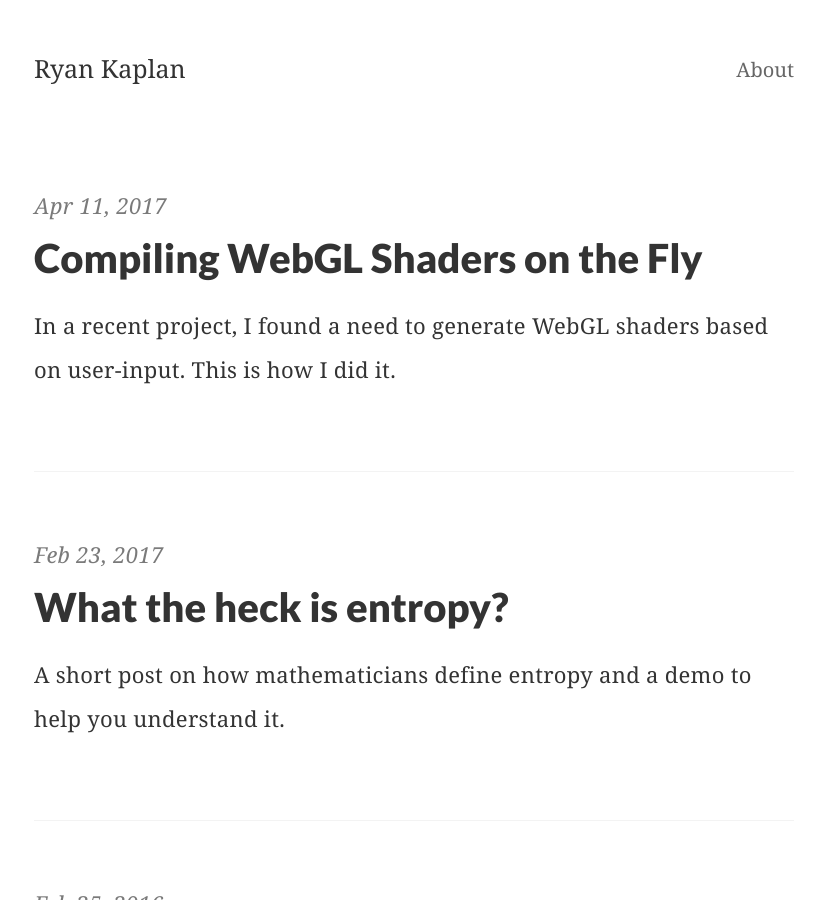
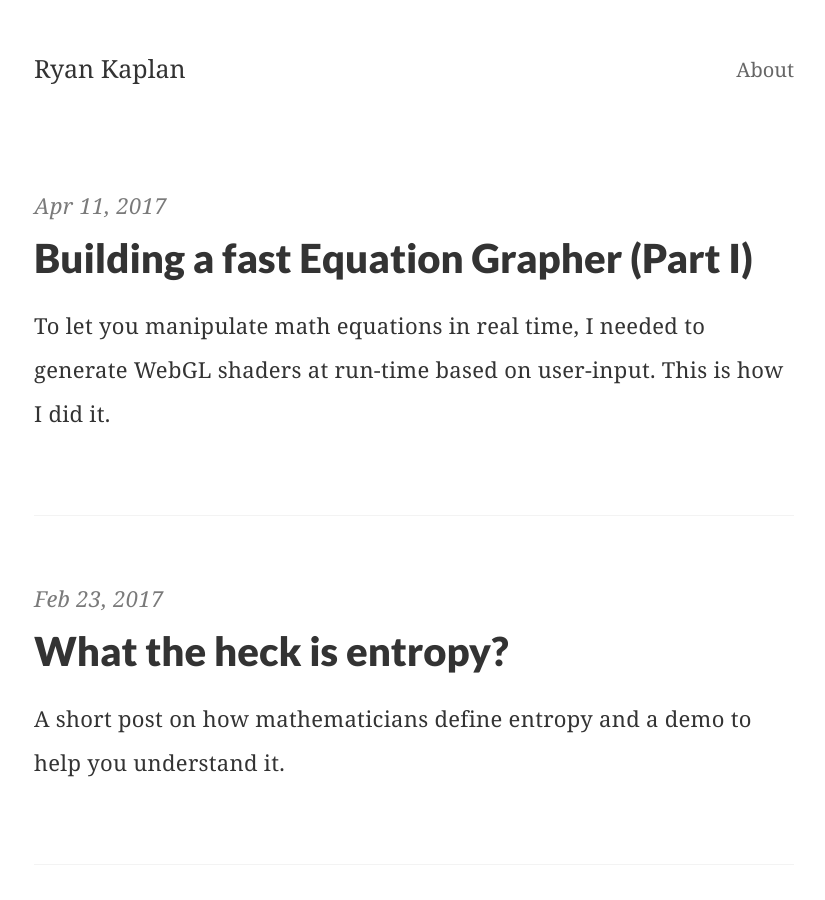
Before and after one commit to ryankaplan/ryankaplan.github.io, a Jekyll site: the page built from index.html, in a window 1280 px wide and 900 px high. Shown: the whole window, without its empty margins (226-1051 px from the left). Built offline with Jekyll 4.4.1, drawn with Linux system fonts in a browser that asks for light colours; the list of posts is cut into pages by our own code; some of the changed lines change nothing that is shown.

Commit message:
Udpates to Building a fast Equation Grapher

```diff
--- a/_posts/2017-04-11-compiling-shaders-on-the-fly.md
+++ b/_posts/2017-04-11-compiling-shaders-on-the-fly.md
@@ -1,8 +1,8 @@
 ---
 layout: post
-title: Compiling WebGL Shaders on the Fly
+title: Building a fast Equation Grapher (Part I)
 date:   2017-04-11 00:00:00
-summary: In a recent project, I found a need to generate WebGL shaders based on user-input. This is how I did it.
+summary: To let you manipulate math equations in real time, I needed to generate WebGL shaders at run-time based on user-input. This is how I did it.
 categories:
  - math
  - computer graphics
@@ -12,139 +12,203 @@
 <script src="https://cdnjs.cloudflare.com/ajax/libs/KaTeX/0.7.1/katex.min.js" integrity="sha384-/y1Nn9+QQAipbNQWU65krzJralCnuOasHncUFXGkdwntGeSvQicrYkiUBwsgUqc1" crossorigin="anonymous"></script>
 <script src="https://cdnjs.cloudflare.com/ajax/libs/KaTeX/0.7.1/contrib/auto-render.min.js" integrity="sha384-dq1/gEHSxPZQ7DdrM82ID4YVol9BYyU7GbWlIwnwyPzotpoc57wDw/guX8EaYGPx" crossorigin="anonymous"></script>
 
-This post requires some familiarity with WebGL or OpenGL. I talk about triangle meshes, GLSL, vertex shaders, fragment shaders and uniforms without explaining them. If those sound like gibberish to you, I recommend starting <a href="https://webglfundamentals.org/" target="_blank">here</a>!
-
-Also, this is a first draft. Nopefully nobody actually reads this until I've cleaned it up! D:
+Disclaimer: I'm not a computer graphics pro, and there are many people (some of whom I work with) who know way more about this stuff than I do. If you're one of them, and you find mistakes in this article, <a href="https://twitter.com/ryanjkaplan" target="_blank">lemme know!</a>
 
 ---
 
 I've been working on a web-based equation grapher called <a href="https://curvegrapher.com" target="_blank">Curve Grapher</a>. In it, a user can input an equation like $z = sin(x) cos(y)$ and the application will render it.
 
-One feature I'm proud of is that if you input an equation like $z = sin(x p) cos(y p)$, the application will recognize that $p$ isn't a co-ordinate. It'll treat it as a variable and give you a slider to change its value.
+One feature I'm proud of is that if you input an equation like $z = sin(p x) cos(p y)$, the application will recognize that $p$ isn't a co-ordinate. It'll treat it as a variable and give you a slider to change its value.
 
 Here's a screenshot of what I mean...
 
+
 <div style="text-align: center;">
-  <img style="border: 1px solid #999; border-radius: 3px; margin-bottom: 20px;" src="/images/compiling-shaders/variable-small.gif" />
+  <a href="https://www.curvegrapher.com/#v=0&eq=z%20%3D%20sin(p%20x)%20cos(p%20y)&hi=0&va=p~1.00~0.00~1.00~0&c=3.61%2C13.20%2C17.95%7D&l=0.00~1.00~0.00~1.00" target="_blank">
+    <img
+      style="border: 1px solid #999; border-radius: 3px; margin-bottom: 20px;"
+      src="/images/compiling-shaders/wave.gif" />
+  </a>
 </div>
 
 This post is a high level overview of how I built this. My solution involves parsing the user input and using it to generate a vertex shader at run-time. This project involved a few other challenges as well. Figuring out how to render implicit 3D graphs like <a href="https://www.curvegrapher.com/#v=0&eq=sin(x)%20%3D%20cos(y)%20-%20sin(z)&hi=0&va=&c=15.14%2C14.91%2C19.98%7D&l=0.00~1.00~0.00~1.00" target="_blank">$sin(x) = cos(y) - sin(z)$</a> was really fun. I hope to write more about that later.
 
 ## High level approach
 
-At first I tried something like <a href="https://stemkoski.github.io/Three.js/Graphulus-Function.html" target="_blank">this THREE.js demo</a> by Lee Stemkoski. In it, the author creates a triangle mesh and - in Javascript - positions the vertices of the mesh according to the user's equation.
+At first I tried something like <a href="https://stemkoski.github.io/Three.js/Graphulus-Function.html" target="_blank">this THREE.js demo</a> by Lee Stemkoski. In it, the author creates a triangle mesh and - in Javascript - positions the vertices of the mesh according to the user's equation (THREE.js has a nice wrapper for this logic called `ParametricGeometry`).
 
-Whenever you change the equation, or variable values, the demo iterates over all vertices in the scene (in Javascript) and repositions them. It works well. But when I implemented it, moving the slider felt really jaggy and I wanted something faster.
+Whenever you change the equation, or variable values, the demo iterates over all vertices in the scene (in Javascript) and repositions them. It works well. But for fine meshes, which are necessary for smooth-looking graphs, it's prohibitively slow. When I implemented it, moving the slider in the GIF above felt really jaggy and I wanted something faster.
 
 The approach I ended up using is as follows.
 
- - When a user inputs an equation like $z = sin(x p) cos(y p)$, we parse it into an abstract syntax tree (if you know what this is, great! if not, I'll explain it).
- - I use the abstract syntax tree to generate a vertex shader which positions the mesh's vertices on the GPU (super fast!)
- - Variables like $p$ are uniforms in the generated vertex shader. So changing a variable value means updating uniform values (also super fast!)
+ - We create a scene with one object: a finely divided flat plane (the plane goes from $(-10, -10)$ to $(10, 10)$ and all its z-values are $0$).
+ - We transform the user's equation into a vertex shader that sets the $z$ position of each plane vertex. A vertex shader is a piece of code that runs on the GPU and positions vertices before they are rendered. This is really fast because vertex shaders run (mostly in parallel) for each vertex in your scene.
+ - Variables like $p$ in the example above are passed to the shader from Javascript via something called a uniform (more on what that is later).
+
+## Transforming user-input into shaders
+
+Shaders are written in a language called GLSL and are pieces of code that run on the GPU. In WebGL applications, they're often represented as a Javascript string that are passed to WebGL once the page loads.
+
+Passing new shader to WebGL is surprisingly fast. You can do it in the time between two frames of your computer screen being renderered (and have time to spare!). An examples of a really common WebGL shader is below. It looks intimidating, but we're mostly going to gloss over the details. Don't worry if they're unfamiliar.
+
+~~~glsl
+attribute vec3 position;
+uniform mat4 modelViewMatrix;
+uniform mat4 projectionMatrix;
+
+void myVertexShader() {
+  // gl_Position is a special variable to which
+  // we assign the output, position. You can
+  // think of it as the return value of this
+  // function.
+  gl_Position = (
+    projectionMatrix *
+    modelViewMatrix *
+    vec4(position, 1.)
+  );
+}
+~~~
+
+As you'll notice, the shader above contains some complex-looking hokey pokey. For now, this is what you need to know:
+
+ - This shader is 'standard' in the sense that it'll render vertices to screen in the positions that you expect. If I use it to render a flat plane from $(-10, -10)$ to $(10, 10)$, the rendered image will look like a flat plane from $(-10, -10)$ to $(10, 10)$:
+
+<div style="text-align: center;">
+  <img style="margin-bottom: 20px;" src="/images/compiling-shaders/flat.png" />
+</div>
+
+ - It takes in and uses a `position` attribute. This describes the position of each vertex as assigned by Javascript code. In my case, `position.z` will be zero for all vertices because I'm rendering a flat plane.
+
+When a user types in a new equation like $z = sin(x p) cos(y p)$, I want to generate a slightly different shader that uses a modified `position` value.
+
+~~~glsl
+// These are the same as before.
+attribute vec3 position;
+uniform mat4 modelViewMatrix;
+uniform mat4 projectionMatrix;
+
+// This holds the user-defined value of the
+// variable p
+uniform float var_p;
+
+vec3 userDefinedPosition() {
+  float x = position.x;
+  float y = position.y;
+  return vec3(x, y, sin(x * var_p) * cos(y * var_p));
+}
+
+void myVertexShader() {
+  gl_Position = (
+    projectionMatrix *
+    modelViewMatrix *
+    vec4(userDefinedPosition(), 1.)
+  );
+}
+~~~
+
+Here's a new, important, piece of information you need. The code above declares a variable called `var_p` and it's marked as a `uniform`. A uniform is a variable that's passed from Javascript to a shader. It's called a `uniform` because its value stays the same for each invocation of the shader.
+
+The variable $p$ in the user's equation is represented as a uniform. That means that we can update its value from Javascript without having to generate an entirely new shader.
+
+Most of the shader above is boilerplate. We'll have solved our problem if we can turn the user-defined equation into...
+
+ - A list of uniforms for variables, like `uniform float var_p;`
+ - An expression for the z-value of a vertex, like `sin(x * var_p) * cos(y * var_p)`
+
+The rest of the shader above could be a template string into which we splice the uniforms and z-position expression.
 
 ## Parsing
 
-I didn't take Compilers or Programming Languages in college, and when I started this project I assumed that parsers and compilers just weren't for me. I had accepted that not taking those classes meant that these (really fun!) topics were out of my reach. As I've found again and again, that thought process is unproductive. At best, it means you always do what is safe and familiar. At worst, it holds you back from fun and exciting opportunities. Parsers and compilers can be totally approachable and you don't need to take a class to build either.
-
-Taking a step back: a parser is a piece of software that takes user-input like $z = sin(x p) cos(y p)$ and turns it into a tree like this...
+A parser is software that takes in some piece of code and turns it into something called an Abstract Syntax Tree (AST). For example, it might take an expression like $z = sin(x p) cos(y p)$ and turn it into this:
 
 <div style="text-align: center;">
   <img style="margin-bottom: 20px;" src="/images/compiling-shaders/ast.svg" />
 </div>
 
-This is a common data structure in compiler software called an Abstract Syntax Tree (AST). Each node represents either
+In our AST, each node node represents...
 
  - a variable like $x$, $y$, or $p$
  - an operator like $+$, $*$ or $=$
  - a function call ($\sin$, $\cos$)
 
-What makes it useful to us is that it removes many language specific details from your code. You could imagine inspecting the abstract syntax above and writing Java code that represents it, or C++, or python, etc. In my case, it helped me translate the user defined equation into GLSL (the programming language for code that runs on the GPU).
+What makes this data structure useful to us is that it removes many language specific details from your code. You could imagine inspecting the abstract syntax above and writing Java code that represents it, or C++, or python, etc. In my case, it helped me translate the user defined equation into GLSL (the programming language for code that runs on the GPU).
 
-My first step in building a parser was finding an open source project that (a) uses a parser and (b) isn't crazy advanced (I've never looked but I'm guessing that C++ parsers are pretty complicated 🙈). I poked around in the source code of <a href="https://github.com/evanw/glslx" target="_blank">GLSLX</a>, a GLSL type checker. I use GLSLX all the time, so I found it approachable. Most of my time was spent changing small parts of its parser and seeing how it changed its input/output.
+In code, the `y * p` part of this tree (in the bottom right) might be represented by an object like this...
 
-GLSLX uses a technique called Pratt Parsing to parse GLSL. The name is intimidating, but <a href="http://journal.stuffwithstuff.com/2011/03/19/pratt-parsers-expression-parsing-made-easy/" target="_blank">this article</a> really helped me understand it. It got me on my feet enough to write a simple one myself.
+~~~js
+const node = {
+  // Each node has a type.
+  type: 'TIMES',
+
+  // children is an array of
+  // nodes .
+  children: [{
+    type: 'VARIABLE',
+    name: 'y',
+    children: [],
+  }, {
+    type: 'VARIABLE',
+    name: 'p',
+    children: [],
+  }]
+}
+~~~
+
+In general, each node of the tree would have a type and one or more children, along with a name if you're of type `VARIABLE`.
+
+There are many good open-source parsers online. And it would have been faster for me to find one online and use it. But I've felt for a while that parsing and compiler technology are out of my reach (I didn't learn about either in college) and I wanted to stop feeling that way. So I decided to try to build one myself.
+
+My first step in doing this was finding an open source project that (a) uses a parser and (b) isn't crazy advanced. I poked around in the source code of <a href="https://github.com/evanw/glslx" target="_blank">GLSLX</a>, a GLSL type checker. I use GLSLX all the time, so I found it approachable. Most of my time was spent changing small parts of its parser and seeing how it changed its input/output.
+
+GLSLX uses a technique called Pratt Parsing to parse GLSL. The name is intimidating, but <a href="http://journal.stuffwithstuff.com/2011/03/19/pratt-parsers-expression-parsing-made-easy/" target="_blank">this article</a> really helped me understand it. I won't go into the details here - the article does a far better job than I would - but helped me write one myself. Maybe it'll help you too.
+
+The next step in our process is turning an AST into GLSL code.
 
 ## GLSL generation
 
-A vertex shader is a piece of code that runs on the GPU and whose reponsibility is to position vertices in your scene. Because vertex shaders run on the GPU, they run largely in parallel. Positioning a vertex with a vertex shader is WAY faster than doing so in Javascript.
+Once we have an AST, the goal is to...
 
-A typical vertex shader looks like this...
+ - Find variables that aren't co-ordinates, so that we can generate uniform defintions like `uniform float var_p;`
+ - Generate an expression like `sin(x * var_p) * cos(y * var_p)` to get the z-positions of our grid
 
-~~~glsl
-// These are intimidating! Don't worry about them.
-attribute vec3 position;
-uniform mat4 modelViewMatrix;
-uniform mat4 projectionMatrix;
+To solve the first task, you can do a depth first search on nodes in your AST and return all nodes of type `VARIABLE` whose names aren't `x` or `y`.
 
-void myVertexShader() {
-  // Also intimidating. Ignore!
-  gl_Position = projectionMatrix * modelViewMatrix * vec4(position, 1.);
-}
-~~~
-
-Amazingly, this is a super standard vertex shader. I say 'amazing' because there's a lot of complex hokey pokey in it that just about everyone has to write every time they create a vertex shader. For now, just know that the vertex shader above is 'standard' in the sense that it makes sure your vertices show up on screen where you expect them to.
-
-In my implementation, I start out with a mesh that spans the $x/y$ plane from $[-10, 10]$ in both dimensions. The $z$ position of each vertex is $0$. The vertex shader makes it so that a flat plane like this is rendered to the screen:
-
-<div style="text-align: center;">
-  <img style="margin-bottom: 20px;" src="/images/compiling-shaders/flat.png" />
-</div>
-
-My end goal is a shader that looks like this:
-
-~~~glsl
-// This holds the user-defined value of the variable p
-uniform float var_p;
-
-// We generate this at run-time based on the input
-// z = sin(x p) cos(y p)
-vec3 userDefinedEquation(vec3 position) {
-  return vec3(
-    position.x,
-    position.y,
-    sin(position.x * var_p) * cos(position.y * var_p)
-  );
-}
-
-attribute vec3 position;
-uniform mat4 modelViewMatrix;
-uniform mat4 projectionMatrix;
-
-void myVertexShader() {
-  // This line is new!
-  vec3 transformedPosition = userDefinedEquation(position);
-  gl_Position = projectionMatrix * modelViewMatrix * vec4(transformedPosition, 1.);
-}
-~~~
-
-This is mostly like the shader above, except it transforms all vertex co-ordinates by the user-defined equation! When the user's equation changes, the bottom half of the shader (the `attribute` declaration and below) never changes. So you can imagine keeping that as a string in Javascript and prepending it with the stuff above it, which we re-generate whenever the user's equation changes.
-
-To generate the stuff above the `attribute declaration`, I wrote code that transforms a user-defined AST into GLSL. Something like this...
+To solve the second task, you'd have a function that takes in a tree and returns a string that represents that AST in GLSL. Here's a sparse example of what that function might look like:
 
 ~~~js
-function toGLSL(astNode) {
-  if (astNode.type === 'PLUS_OPERATOR') {
-    return toGLSL(astNode.firstChild) + ' + ' + toGLSL(astNode.secondChild);
+function toGLSL(node) {
+  if (node.type === 'PLUS') {
+    return (
+      toGLSL(node.children[0]) +
+      ' + ' +
+      toGLSL(node.children[1])
+    );
 
   } else if (...) {
     ...
 
-  } else if (astNode.type === 'VARIABLE') {
-    return astNode.variableName;
+  } else if (node.type === 'VARIABLE') {
+    if (node.name === 'x' || node.name === 'y') {
+      return node.name;
+    }
 
-  } else if (astNode.type === 'FUNCTION_CALL') {
+    // This is a variable like p
+    return 'var_' + node.name;
+
+  } else if (node.type === 'FUNCTION_CALL') {
     return (
-      astNode.functionName +
-      '(' +
-      toGLSL(astNode.functionArgument) +
-      ')'
+      node.name +
+      // children are arguments to the function
+      '(' + node.children.map(toGLSL).join(', ') + ')'
     );
 
   } ...
 }
 ~~~
 
-This code is very simplified, but hopefully you get the idea. If the user-input is $z = sin(x p) cos(y p)$, we should generate the following AST...
+This code is very simplified, but hopefully you get the idea.
+
+In summary: if the user-input is $z = sin(x p) cos(y p)$, we should generate the following AST...
 
 <div style="text-align: center;">
   <img style="margin-bottom: 20px;" src="/images/compiling-shaders/ast.svg" />
@@ -154,13 +218,17 @@
 
 ## Conclusion
 
-In conclusion, here is a cool graph :D
+A lot of the fun of working with WebGL is in finding ways to do seemingly slow things (like positioning thousands of vertices) in shaders, because shaders are run largely in parallel. This makes them much faster than doing the work serially on the CPU.
 
-<a href="https://www.curvegrapher.com/#v=0&eq=z%20%3D%20sin(atan(sin(x)%20cos(y)%20p))&hi=0&va=p~2.24~-3.00~3.00~0&c=-9.60%2C11.93%2C10.18%7D&l=0.00~1.00~0.00~1.00" target="_blank" style="text-align: center; text-decoration: none;">
-  <img style="border: 1px solid #999; border-radius: 3px; margin-bottom: 20px;" src="/images/compiling-shaders/cool.gif" />
-</a>
+In this article, I explained how you can achieve real-time manipulable graphs by positioning that graph's vertices on the GPU instead of with Javascript.
 
-Ok, so obviously this blog post cut off really abuptly. I'll come back to it and add more in the next few days :D
+Hopefully this was helpful! If you have thoughts or comments, let me know below. Also, as a thank you for reading, here is a cool graph :D
+
+<div style="text-align: center;">
+  <a href="https://www.curvegrapher.com/#v=0&eq=z%20%3D%20sin(atan(sin(x)%20cos(y)%20p))&hi=0&va=p~2.24~-3.00~3.00~0&c=-9.60%2C11.93%2C10.18%7D&l=0.00~1.00~0.00~1.00" target="_blank" style="text-align: center; text-decoration: none;">
+    <img style="border: 1px solid #999; border-radius: 3px; margin-bottom: 20px;" src="/images/compiling-shaders/cool.gif" />
+  </a>
+</div>
 
 <script>
 document.addEventListener('DOMContentLoaded', function () {
```
Also changed, not shown: images/compiling-shaders/variable-small.gif (deleted), images/compiling-shaders/wave.gif (added).
